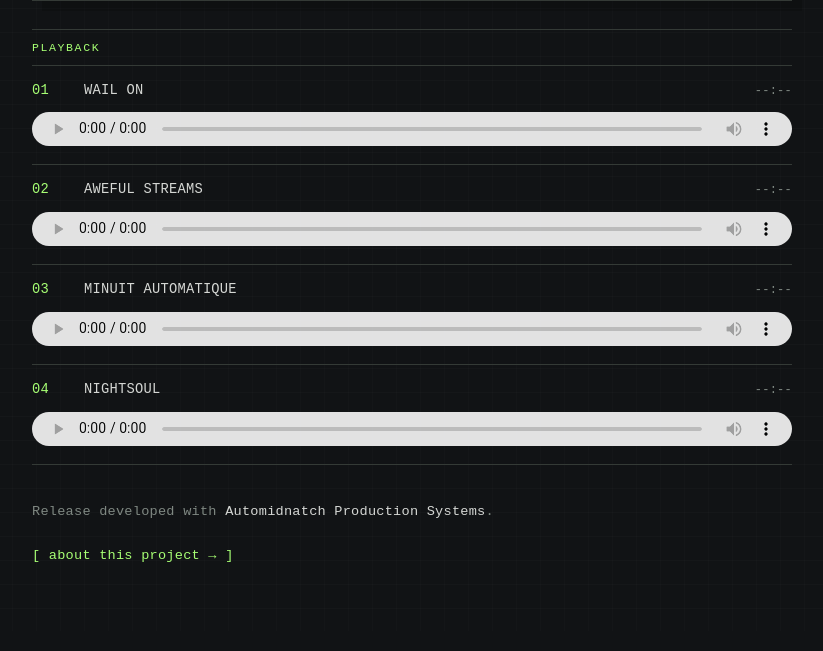
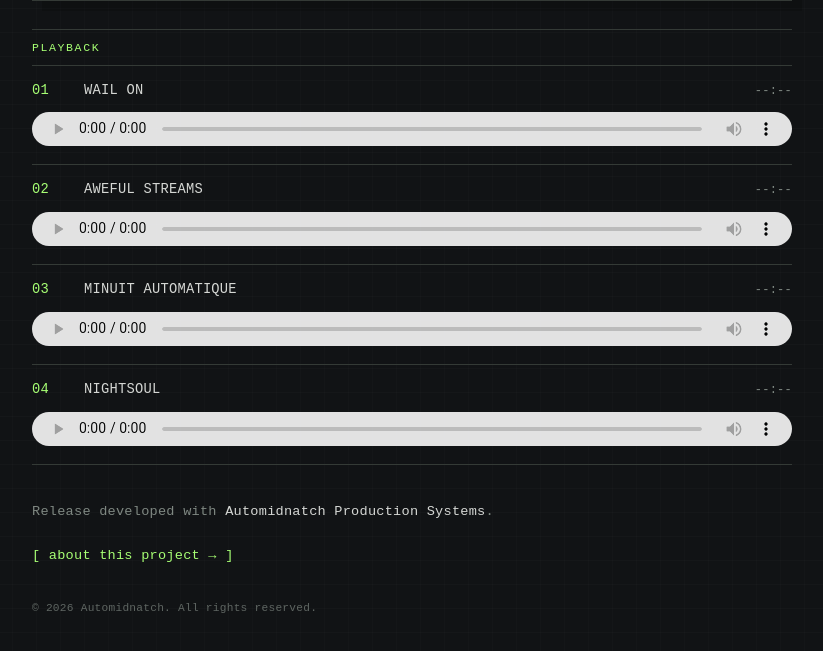
Before and after one commit to volrat1/automidnatch-release-site, a plain HTML site: page index.html in a window 1280 px wide. Shown: the part 928-1579 px from the top of the page, without its empty margins (228-1051 px from the left). Drawn offline with Linux system fonts and the light colour scheme.

Commit message:
update footer

```diff
--- a/assets/css/style.css
+++ b/assets/css/style.css
@@ -291,3 +291,11 @@ audio {
     padding: 12px;
   }
 }
+
+
+.copyright {
+  margin-top: 32px;
+  font-size: 0.7rem;
+  color: var(--muted);
+  opacity: 0.7;
+}
--- a/index.html
+++ b/index.html
@@ -74,6 +74,9 @@
     <footer class="release-footer">
       <p>Release developed with <strong>Automidnatch Production Systems</strong>.</p>
       <a class="terminal-link" href="about.html">[ about this project → ]</a>
+      <p class="copyright">
+      © 2026 Automidnatch. All rights reserved.
+      </p>
     </footer>
   </main>
 
```
